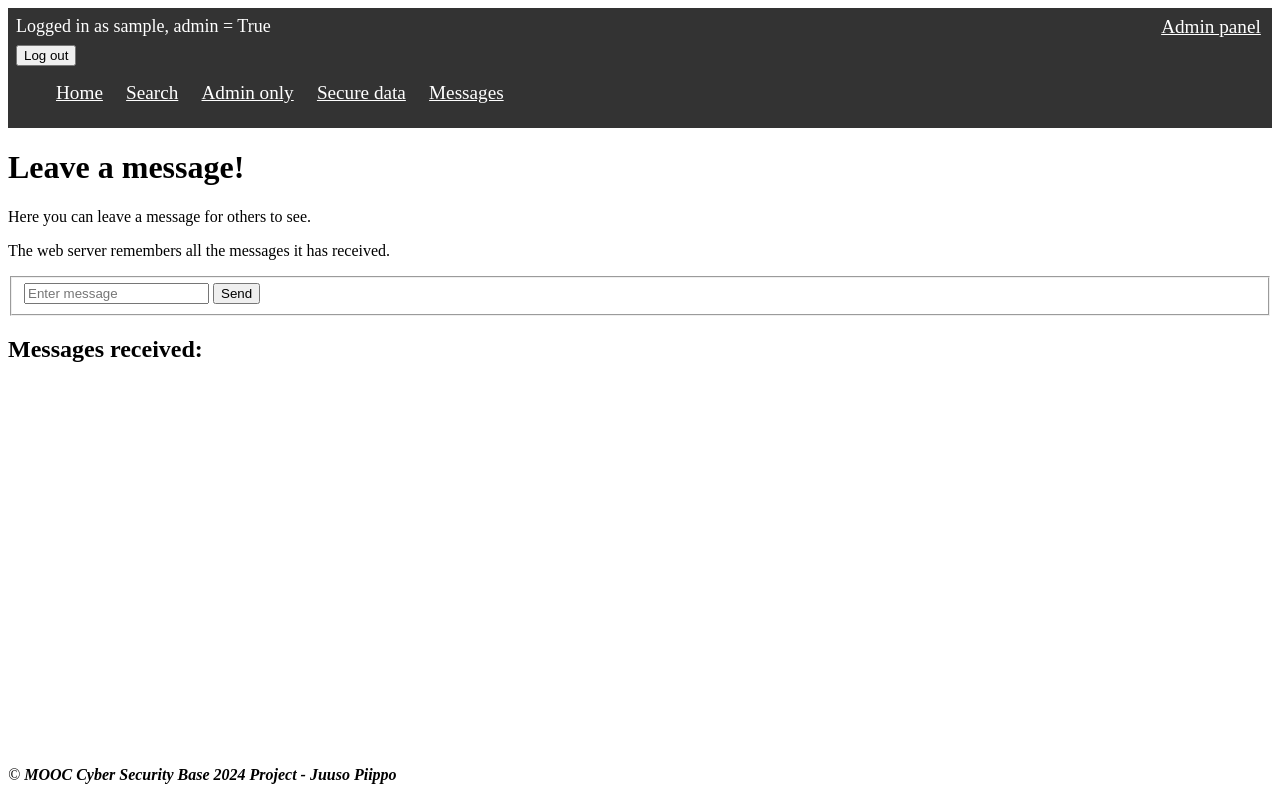
After one commit to JuJuz1/MOOC_CSB2024, a Django app: page /messages/ in a window 1280 px wide. The commit adds this page. Run offline with Django 5.2, Linux system fonts and the light colour scheme; the visitor is signed in with stand-in values (Sample User, id 1); data that the repository does not hold is empty.

Commit message:
CSRF and other flaws
Not sure which categories these other flaws suffice. Could be insecure design, software and data integrity failures?

```diff
--- a/project/src/vulnerabilities/templates/base.html
+++ b/project/src/vulnerabilities/templates/base.html
@@ -32,6 +32,7 @@ All other html files inherit from this -->
                 <li><a href="{% url 'search' %}">Search</a></li>
                 <li><a href="{% url 'admin_only' %}">Admin only</a></li>
                 <li><a href="{% url 'secure_data' %}">Secure data</a></li>
+                <li><a href="{% url 'messages' %}">Messages</a></li>
             </ul>
         </nav>
     </header>
--- /dev/null
+++ b/project/src/vulnerabilities/templates/pages/messages.html
@@ -0,0 +1,28 @@
+{%extends "base.html" %}
+
+{% block title %}
+Messages page
+{% endblock %}
+
+{% block content %}
+<h1>Leave a message!</h1>
+<p>Here you can leave a message for others to see.</p>
+<p>The web server remembers all the messages it has received.</p>
+<form method="GET" action="{% url 'messages' %}">
+    {% csrf_token %}
+    <fieldset>
+        <input type="text" name="message" placeholder="Enter message" required="required"></input>
+        <input type="submit" value="Send"></input>
+    </fieldset>
+</form>
+<h2>Messages received:</h2>
+{% if user.is_authenticated %}
+    {% if messages %}
+        <ul>
+        {% for message in messages %}
+            <li>{{message.message}}</li>
+        {% endfor %}
+        </ul>
+    {% endif %}
+{% endif %}
+{% endblock %}
--- a/project/src/vulnerabilities/urls.py
+++ b/project/src/vulnerabilities/urls.py
@@ -1,6 +1,5 @@
 from django.urls import path
-from .views import homePageView, searchPageView, adminPageView, secureDataPageView
-
+from .views import homePageView, searchPageView, adminPageView, secureDataPageView, messagesPageView
 # Urls
 
 urlpatterns = [
@@ -8,4 +7,5 @@ urlpatterns = [
     path('search/', searchPageView, name='search'),
     path('admin_only/', adminPageView, name='admin_only'),
     path('secure_data/', secureDataPageView, name='secure_data'),
+    path('messages/', messagesPageView, name='messages'),
 ]
--- a/project/src/vulnerabilities/utils.py
+++ b/project/src/vulnerabilities/utils.py
@@ -1,7 +1,7 @@
 import sqlite3
 import hashlib
 from django.contrib.auth.hashers import make_password
-from .models import SecureData
+from .models import SecureData, Message
 
 # Utilities
 
@@ -62,3 +62,20 @@ def createSecureData(name, hash):
 def getHashes():
     hashes = SecureData.objects.all()
     return hashes
+
+def createMessage(data):
+    # FLAW: Insecure design?
+    # Depending on the fact that the user has to input something in the field (other than empty)
+    # Or just forgetting that the user can manually modify the url to make it .../?message=
+    empty = Message.objects.filter(message='')
+    if empty.count() > 0:
+        # Destroy all if there are empty messages (now considered an invalid database)
+        messages = getMessages()
+        messages.delete()
+    message = Message(message=data)
+    message.save()
+
+def getMessages():
+    messages = Message.objects.all()
+    print(messages)
+    return messages
--- a/project/src/vulnerabilities/views.py
+++ b/project/src/vulnerabilities/views.py
@@ -1,7 +1,8 @@
-from django.shortcuts import render
+from django.shortcuts import render, redirect
 from django.contrib.auth.decorators import login_required
+from django.views.decorators.csrf import csrf_exempt
 from django.http import HttpResponseForbidden
-from .utils import getUsersWithClients, getClientOfUser, hash_md5, getHashes
+from .utils import getUsersWithClients, getClientOfUser, hash_md5, getHashes, createMessage, getMessages
 
 # Views
 
@@ -29,3 +30,13 @@ def adminPageView(request):
 def secureDataPageView(request):
     result = hash_md5(request)
     return render(request, 'pages/secure_data.html', {'result': result})
+
+@login_required
+def messagesPageView(request):
+    message = request.GET.get('message')
+    print(message)
+    # Not checking if it's ''
+    if message != None:
+        createMessage(message)
+    messages = getMessages()
+    return render(request, 'pages/messages.html', {'messages': messages})
```
Also changed, not shown: project/src/vulnerabilities/models.py (+16 -0 lines), project/src/vulnerabilities/templates/pages/csrf.html (added, +7 -0 lines), project/src/vulnerabilities/migrations/0002_message.py (added), project/src/vulnerabilities/migrations/0003_message_id_alter_message_message.py (added).
